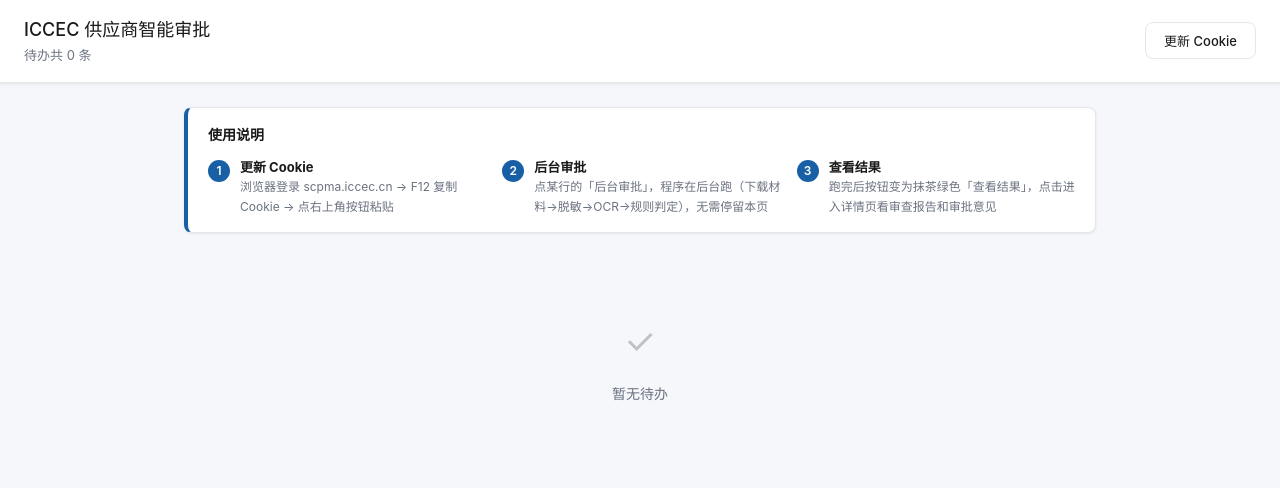
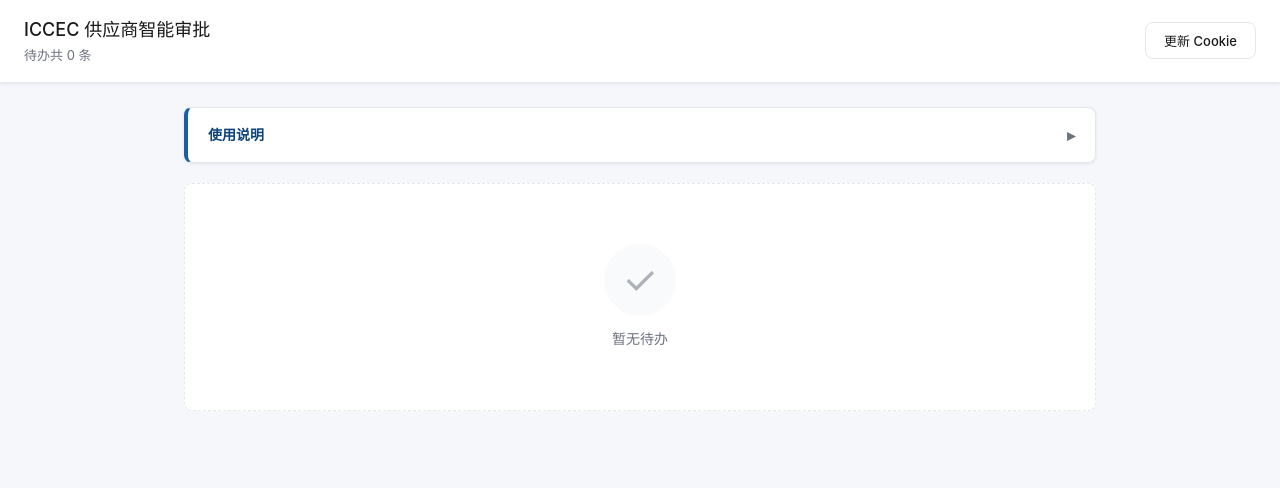
Before and after one commit to quinn5038/supplier-approval, a FastAPI app: page / in a window 1280 px wide. Shown: the top 488 px of the page. Run offline with FastAPI, Linux system fonts and the light colour scheme; data that the repository does not hold is empty.

Commit message:
查看结果按钮改 #009876 + 统一按钮光圈 + 首页视觉优化
一、查看结果按钮配色（业务方 指定）：
- 抹茶绿 #7cb342 → #009876（hover #007a5e，光圈浅色 #e0f5f0）
- 新增 CSS 变量 --color-done / --color-done-hover / --color-done-bg

二、统一按钮光圈：
- .btn-primary / .btn-success / .btn-error / .btn-done 统一 3px 外光圈（box-shadow 0 0 0 3px）
- 光圈颜色跟随各自主题色（蓝/绿/红），形态一致

三、首页视觉优化（实施 A1/A2/A4/B1/B2/B4/B5，除 A3/B3）：
- 补 --color-primary-light #eaf2fb / --color-primary-dark #0c447c（此前未定义，
  表头/行 hover/徽章/标题等 8 处引用失效，导致配色丢失）
- B1 使用说明卡默认折叠，点击标题展开/收起
- B4 空状态友好化：虚线卡片 + 圆形图标背景
- B5 todoId 弱灰 #a3adba，降低视觉权重

```diff
--- a/web/static/style.css
+++ b/web/static/style.css
@@ -6,12 +6,18 @@
     --color-border: #e5e7eb;
     --color-primary: #185fa5;
     --color-primary-hover: #0c447c;
+    --color-primary-light: #eaf2fb;   /* 9/6 补：表头/行 hover 浅蓝（此前未定义导致多处失效） */
+    --color-primary-dark: #0c447c;    /* 9/6 补：深蓝文字 */
     --color-success: #0f6e56;
     --color-success-bg: #e1f5ee;
     --color-danger: #a32d2d;
     --color-danger-bg: #fcebeb;
     --color-warning: #854f0b;
     --color-warning-bg: #faeeda;
+    /* 9/6 新增：查看结果按钮绿 */
+    --color-done: #009876;
+    --color-done-hover: #007a5e;
+    --color-done-bg: #e0f5f0;
     --radius: 8px;
     --shadow: 0 1px 3px rgba(0, 0, 0, 0.08);
 }
@@ -51,9 +57,9 @@ body {
     font-weight: 500;
     transition: background 0.2s;
 }
-.btn-primary { background: var(--color-primary); color: #fff; }
+.btn-primary { background: var(--color-primary); color: #fff; box-shadow: 0 0 0 3px var(--color-primary-light); }
 .btn-primary:hover { background: var(--color-primary-hover); }
-.btn-success { background: var(--color-success); color: #fff; }
+.btn-success { background: var(--color-success); color: #fff; box-shadow: 0 0 0 3px var(--color-success-bg); }
 .btn-success:hover { background: #085041; }
 .btn-outline { background: transparent; border: 1px solid var(--color-border); color: var(--color-text); }
 .btn-outline:hover { background: var(--color-bg); }
@@ -87,12 +93,22 @@ body {
     font-size: 14px;
     font-weight: 600;
     color: var(--color-primary-dark);
-    margin-bottom: 12px;
+    display: flex;
+    align-items: center;
+    justify-content: space-between;
+    cursor: pointer;
+    user-select: none;
+}
+.guide-toggle {
+    font-size: 16px;
+    line-height: 1;
+    color: var(--color-text-muted);
 }
 .guide-steps {
     display: grid;
     grid-template-columns: repeat(auto-fit, minmax(240px, 1fr));
     gap: 16px;
+    margin-top: 12px;
 }
 .guide-step {
     display: flex;
@@ -132,9 +148,9 @@ body {
 }
 .btn.btn-running { background: var(--color-text-muted); cursor: default; }
 
-/* 审批完成：抹茶绿色"查看结果"按钮（区别于 .btn-success 的深青绿，避免与"同意"语义混淆） */
+/* 审批完成："查看结果"按钮（#009876 绿） */
 .btn.btn-done {
-    background: #7cb342;
+    background: var(--color-done);
     color: #fff;
     display: inline-block;
     padding: 7px 16px;
@@ -142,13 +158,13 @@ body {
     font-size: 13px;
     font-weight: 600;
     text-decoration: none;
-    box-shadow: 0 0 0 3px #e8f5d8;
+    box-shadow: 0 0 0 3px var(--color-done-bg);
     animation: pulse-done 1.6s ease-in-out 2;
 }
-.btn.btn-done:hover { background: #689a35; }
+.btn.btn-done:hover { background: var(--color-done-hover); }
 @keyframes pulse-done {
-    0%, 100% { box-shadow: 0 0 0 3px #e8f5d8; }
-    50% { box-shadow: 0 0 0 6px #e8f5d8; }
+    0%, 100% { box-shadow: 0 0 0 3px var(--color-done-bg); }
+    50% { box-shadow: 0 0 0 6px var(--color-done-bg); }
 }
 
 /* 审批失败 */
@@ -156,6 +172,7 @@ body {
     background: var(--color-danger-bg);
     color: var(--color-danger);
     border: 1px solid #e8b4b4;
+    box-shadow: 0 0 0 3px var(--color-danger-bg);
     cursor: pointer;
 }
 
@@ -282,7 +299,7 @@ body {
 }
 .todo-item .sub-text {
     font-size: 11px;
-    color: var(--color-text-muted);
+    color: #a3adba;   /* 9/6 弱化 todoId 视觉权重（原 --color-text-muted #6b7280） */
     font-family: ui-monospace, "Cascadia Mono", "Consolas", monospace;
 }
 
@@ -543,8 +560,23 @@ body {
     text-align: center;
     padding: 60px 20px;
     color: var(--color-text-muted);
+    background: var(--color-surface);
+    border: 1px dashed var(--color-border);
+    border-radius: var(--radius);
 }
-.empty .icon { font-size: 36px; margin-bottom: 12px; opacity: 0.4; }
+.empty .icon {
+    font-size: 40px;
+    margin: 0 auto 12px;
+    opacity: 0.55;
+    display: flex;
+    align-items: center;
+    justify-content: center;
+    width: 72px;
+    height: 72px;
+    border-radius: 50%;
+    background: var(--color-bg);
+    line-height: 1;
+}
 
 /* 响应式 */
 @media (max-width: 720px) {
--- a/web/templates/index.html
+++ b/web/templates/index.html
@@ -20,10 +20,13 @@
     <div class="container">
         <div id="alert-area"></div>
 
-        <!-- 操作说明卡 -->
+        <!-- 操作说明卡（默认折叠，点击标题展开） -->
         <div class="guide-card">
-            <div class="guide-title">使用说明</div>
-            <div class="guide-steps">
+            <div class="guide-title" onclick="toggleGuide()" title="点击展开/收起">
+                <span>使用说明</span>
+                <span class="guide-toggle" id="guide-toggle">▸</span>
+            </div>
+            <div class="guide-steps" id="guide-steps" style="display:none;">
                 <div class="guide-step">
                     <span class="guide-num">1</span>
                     <div><b>更新 Cookie</b><br><span class="guide-desc">浏览器登录 scpma.iccec.cn → F12 复制 Cookie → 点右上角按钮粘贴</span></div>
@@ -34,7 +37,7 @@
                 </div>
                 <div class="guide-step">
                     <span class="guide-num">3</span>
-                    <div><b>查看结果</b><br><span class="guide-desc">跑完后按钮变为抹茶绿色「查看结果」，点击进入详情页看审查报告和审批意见</span></div>
+                    <div><b>查看结果</b><br><span class="guide-desc">跑完后按钮变为绿色「查看结果」，点击进入详情页看审查报告和审批意见</span></div>
                 </div>
             </div>
         </div>
@@ -78,6 +81,20 @@
         let pollTimer = null;        // 批量轮询定时器
         const nameById = {};         // todoId → 供应商名称
         const errorById = {};        // todoId → 失败原因（点失败按钮时展示）
+
+        // ===== 使用说明卡折叠 =====
+        function toggleGuide() {
+            const steps = document.getElementById('guide-steps');
+            const toggle = document.getElementById('guide-toggle');
+            if (!steps || !toggle) return;
+            if (steps.style.display === 'none') {
+                steps.style.display = 'grid';
+                toggle.textContent = '▾';
+            } else {
+                steps.style.display = 'none';
+                toggle.textContent = '▸';
+            }
+        }
 
         // ===== 加载待办列表 =====
         async function loadTodos() {
```
